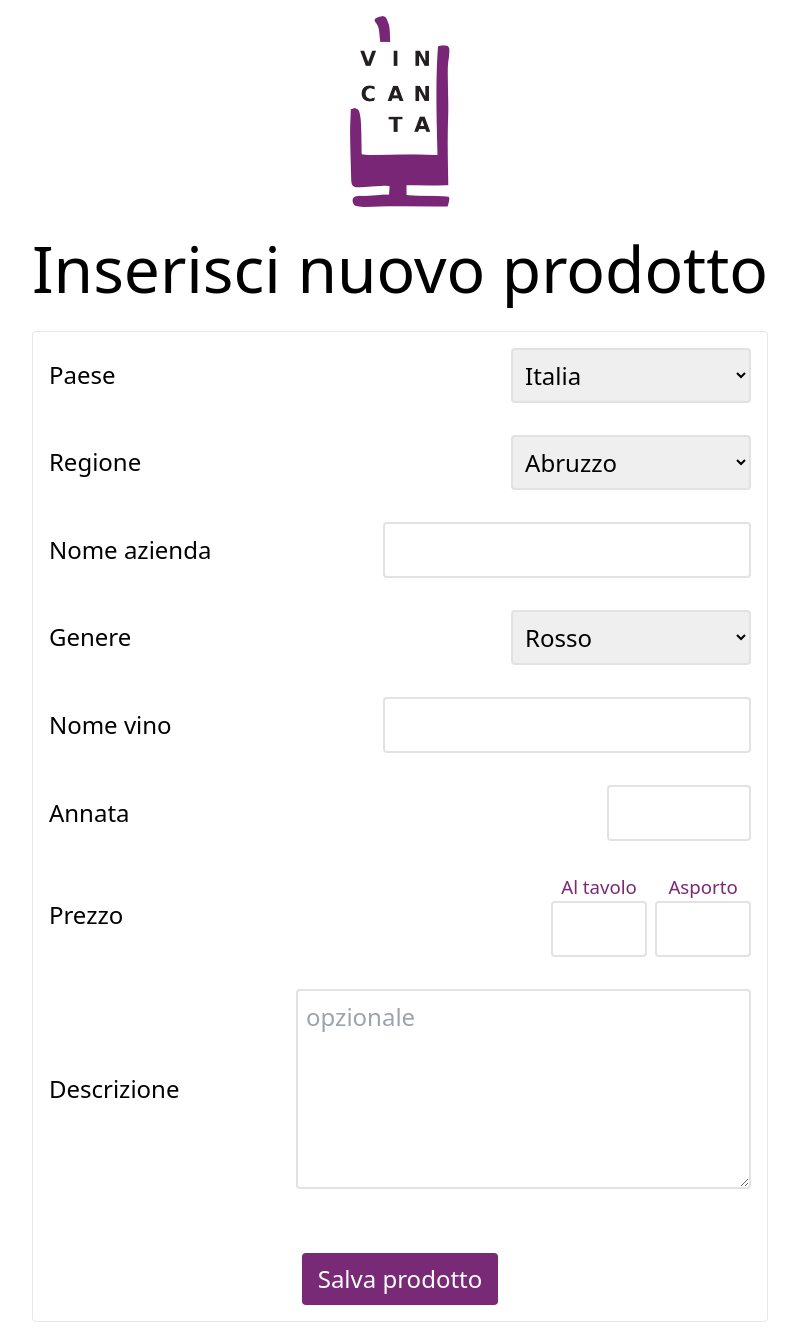
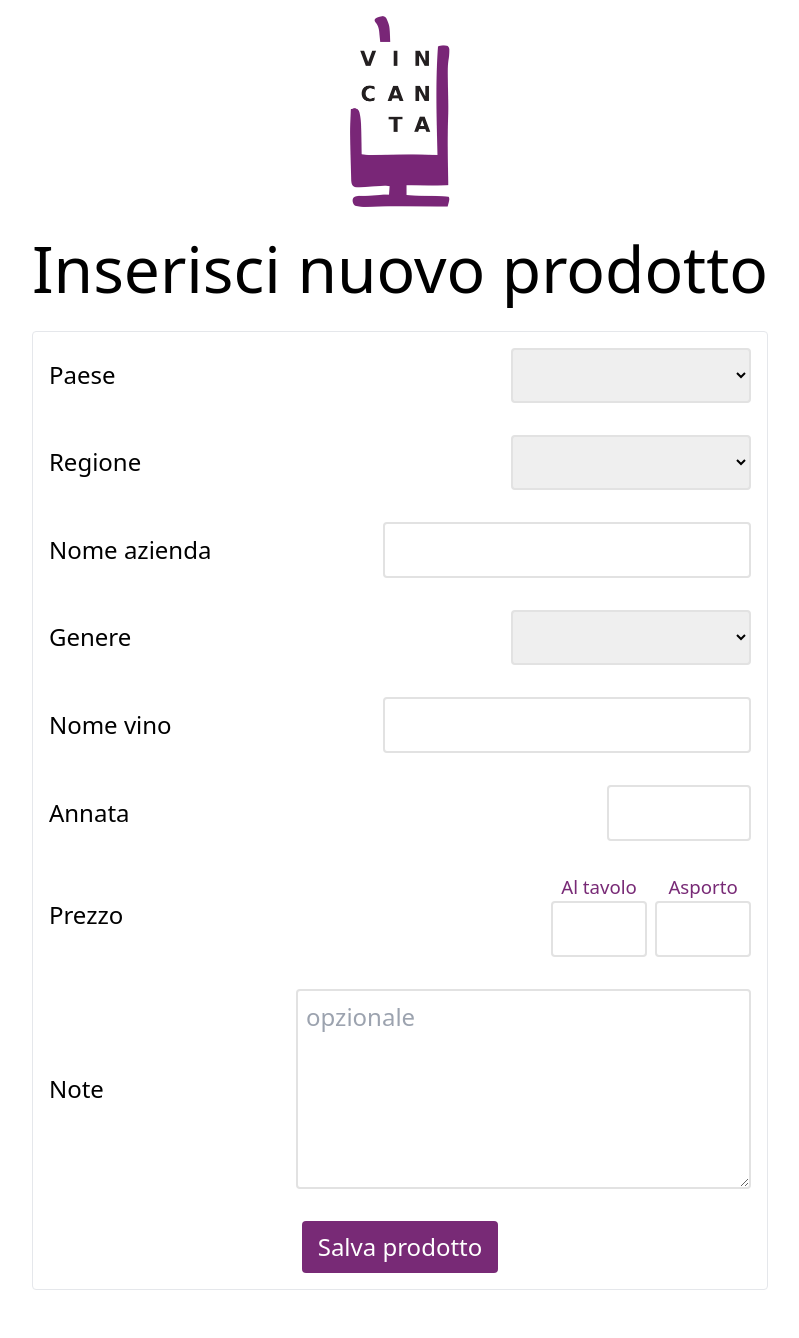
Before and after one commit to Nat1985/vincanta-react, a React (Create React App) app: page / in a window 1280 px wide. Shown: the whole page, without its empty margins (240-1039 px from the left). After the commit the page ends 1306 px from the top, so only its background shows below. Built offline with nearby package versions, Linux system fonts and the light colour scheme; the HTML template or start-up script is replaced by a standard one.

Commit message:
AddNewProduct page updated

```diff
--- a/src/pages/AddNewWine.jsx
+++ b/src/pages/AddNewWine.jsx
@@ -1,19 +1,79 @@
+import { useEffect, useState } from "react";
+
 const AddNewWine = () => {
+
+    // Handle input data
+    const [inputData, setInputData] = useState({
+        country: '',
+        region: '',
+        company: '',
+        type: '',
+        name: '',
+        year: null,
+        tablePrice: null,
+        takeAwayPrice: null,
+        description: '',
+    })
+
+    const handleInputData = (event) => {
+        const { id, value } = event.target;
+        setInputData(prevData => ({
+            ...prevData,
+            [id]: value
+        }))
+    }
+
+    // Send fetch
+    const [inputError, setInputError] = useState(false);
+    const [fetchStatus, setFetchStatus] = useState('idle');
+    const sendFetch = () => {
+        setInputError(false);
+        if (
+            inputData.country === '' ||
+            inputData.region === '' ||
+            inputData.company === '' ||
+            inputData.type === '' ||
+            inputData.name === '' ||
+            inputData.year === null ||
+            inputData.tablePrice === null ||
+            inputData.tablePrice === '' ||
+            inputData.takeAwayPrice === null ||
+            inputData.takeAwayPrice === ''
+        ) {
+            setInputError(true)
+        } else {
+            try {
+                setFetchStatus('succeeded');
+                setTimeout(() => {
+                    window.location.href = "/";
+                }, 2000)
+            } catch (error) {
+                setFetchStatus('failed')
+            }
+        }
+    }
+    useEffect(() => {
+        console.log('inputData: ', inputData);
+        console.log('inputError: ', inputError);
+    }, [inputData, inputError])
     return (
         <div className="flex flex-col items-center text-center gap-8 mt-8">
             <h1>Inserisci nuovo prodotto</h1>
             <div className="w-full flex flex-col gap-8 border rounded p-4">
                 <div className="flex flex-col md:flex-row gap-4 justify-between items-center">
                     <label htmlFor="country">Paese</label>
-                    <select name="country" id="country" className="w-60">
+                    <select name="country" id="country" className="w-60" onChange={handleInputData}>
+                        <option value="" disabled selected hidden></option>
                         <option value="italy">Italia</option>
                         <option value="france">Francia</option>
                     </select>
                 </div>
+                <h4 className={`self-end mt-[-30px] text-sm text-red-400 ${!inputError || inputData.country !== '' ? 'hidden' : ''}`}>Inserisci il paese</h4>
 
                 <div className="flex flex-col md:flex-row gap-1 md:gap-4 justify-between items-center">
                     <label htmlFor="region">Regione</label>
-                    <select name="region" id="region" className="w-60">
+                    <select name="region" id="region" className="w-60" onChange={handleInputData}>
+                        <option value="" disabled selected hidden></option>
                         <option value="abruzzo">Abruzzo</option>
                         <option value="basilicata">Basilicata</option>
                         <option value="calabria">Calabria</option>
@@ -36,51 +96,60 @@ const AddNewWine = () => {
                         <option value="veneto">Veneto</option>
                     </select>
                 </div>
+                <h4 className={`self-end mt-[-30px] text-sm text-red-400 ${!inputError || inputData.region !== '' ? 'hidden' : ''}`}>Inserisci la regione</h4>
 
                 <div className="flex flex-col md:flex-row gap-1 md:gap-4 justify-between items-center">
                     <label htmlFor="company">Nome azienda</label>
-                    <input type="text" />
+                    <input type="text" id="company" onChange={handleInputData} />
                 </div>
+                <h4 className={`self-end mt-[-30px] text-sm text-red-400 ${!inputError || inputData.company !== '' ? 'hidden' : ''}`}>Inserisci il nome dell'azienda</h4>
 
                 <div className="flex flex-col md:flex-row gap-1 md:gap-4 justify-between items-center">
                     <label htmlFor="type">Genere</label>
-                    <select name="type" id="type" className="w-60">
+                    <select name="type" id="type" className="w-60" onChange={handleInputData}>
+                        <option value="" disabled selected hidden></option>
                         <option value="red">Rosso</option>
                         <option value="white">Bianco</option>
                         <option value="rosé">Rosé</option>
                     </select>
                 </div>
+                <h4 className={`self-end mt-[-30px] text-sm text-red-400 ${!inputError || inputData.type !== '' ? 'hidden' : ''}`}>Inserisci il genere</h4>
 
                 <div className="flex flex-col md:flex-row gap-1 md:gap-4 justify-between items-center">
                     <label htmlFor="name">Nome vino</label>
-                    <input type="text" />
+                    <input type="text" id="name" onChange={handleInputData} />
                 </div>
+                <h4 className={`self-end mt-[-30px] text-sm text-red-400 ${!inputError || inputData.name !== '' ? 'hidden' : ''}`}>Inserisci il nome del vino</h4>
 
                 <div className="flex flex-col md:flex-row gap-1 md:gap-4 justify-between items-center">
                     <label htmlFor="year">Annata</label>
-                    <input type="number" className="w-36" />
+                    <input type="number" id="year" className="w-36" onChange={handleInputData} />
                 </div>
+                <h4 className={`self-end mt-[-30px] text-sm text-red-400 ${!inputError || inputData.year ? 'hidden' : ''}`}>Inserisci l'annata</h4>
 
                 <div className="flex flex-col md:flex-row gap-1 md:gap-4 justify-between items-center">
                     <label htmlFor="price">Prezzo</label>
                     <div className="flex gap-2">
                         <div className="flex flex-col">
                             <label htmlFor="tablePrice" className="text-[#782a76] text-[14pt]">Al tavolo</label>
-                            <input type="number" className="w-24" />
+                            <input type="number" id="tablePrice" className="w-24" onChange={handleInputData} />
                         </div>
                         <div className="flex flex-col">
                             <label htmlFor="takeAwayPrice" className="text-[#782a76] text-[14pt]">Asporto</label>
-                            <input type="number" className="w-24" />
+                            <input type="number" id="takeAwayPrice" className="w-24" onChange={handleInputData} />
                         </div>
                     </div>
                 </div>
+                <h4 className={`self-end mt-[-30px] text-sm text-red-400 ${!inputError || (inputData.tablePrice && inputData.takeAwayPrice) ? 'hidden' : ''}`}>Inserisci entrambi i prezzi</h4>
 
                 <div className="flex flex-col md:flex-row gap-1 md:gap-4 justify-between items-center">
-                    <label htmlFor="description">Descrizione</label>
-                    <textarea name="description" id="description" cols="30" rows="10" placeholder="opzionale"></textarea>
+                    <label htmlFor="description">Note</label>
+                    <textarea name="description" id="description" cols="30" rows="10" placeholder="opzionale" onChange={handleInputData} />
                 </div>
 
-                <button className="self-center mt-8">Salva prodotto</button>
+                {inputError && <h4 className="mt-8">Dati mancanti, ricontrolla e riprova.</h4>}
+                {!inputError && fetchStatus === 'succeeded' && <h4 className="mt-8">Prodotto salvato correttamente.</h4>}
+                {fetchStatus === 'idle' && <button className="self-center" onClick={sendFetch}>Salva prodotto</button>}
 
             </div>
         </div>
```
Also changed, not shown: 1 other file (tests, documents, lock files or other folders).
